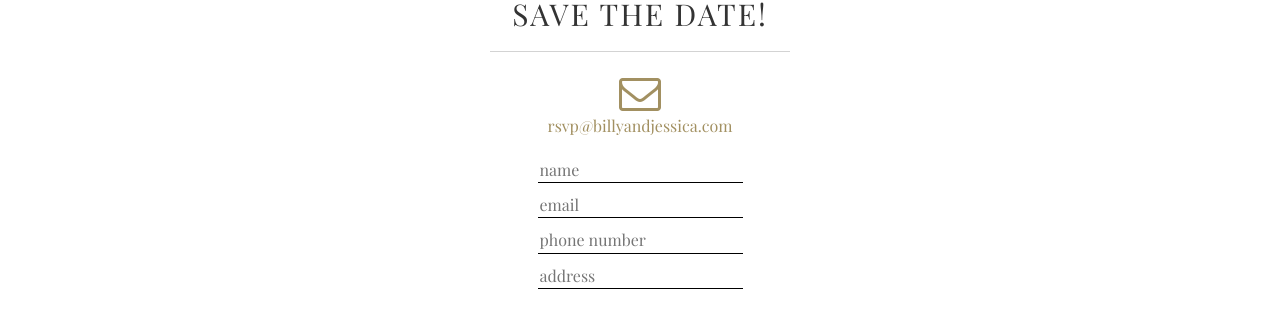
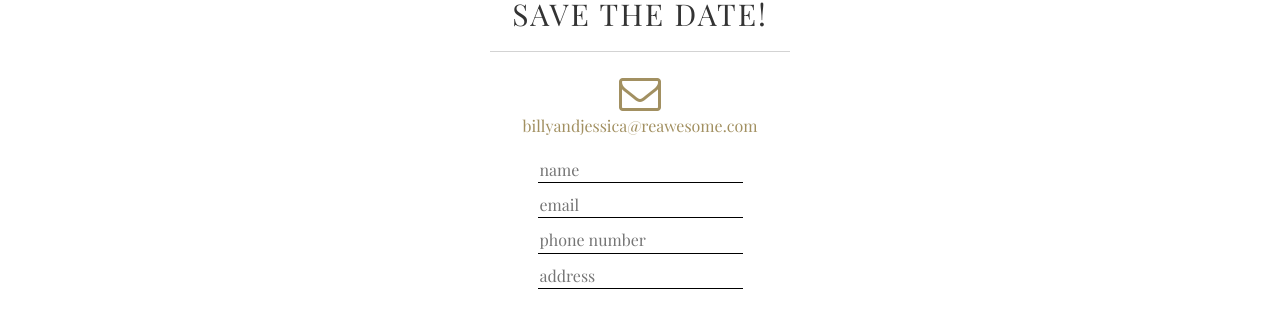
Before and after one commit to notbleh/wed-website, a Jekyll site: the page built from index.html, in a window 1280 px wide and 900 px high, scrolled down 813 px. Shown: the part 361-670 px from the top of the window. Built offline with Jekyll 4.4.1, drawn with Linux system fonts in a browser that asks for light colours.

Commit message:
Update contact.html

```diff
--- a/_includes/contact.html
+++ b/_includes/contact.html
@@ -8,7 +8,7 @@
             <div class="text-center">
                 <a href="mailto:{{ site.email }}">
                 <i class="fa fa-envelope-o fa-3x wow bounceIn" data-wow-delay=".1s"></i>
-                    <p><a data-name="rsvp" data-domain="billyandjessica" data-tld="com" href="#" class="cryptedmail" onclick="window.location.href = 'mailto:' + this.dataset.name + '@' + this.dataset.domain + '.' + this.dataset.tld"></a></p>
+                    <p>{{ site.email }}</p>
                 </a>
             </div>
         </div>
```
